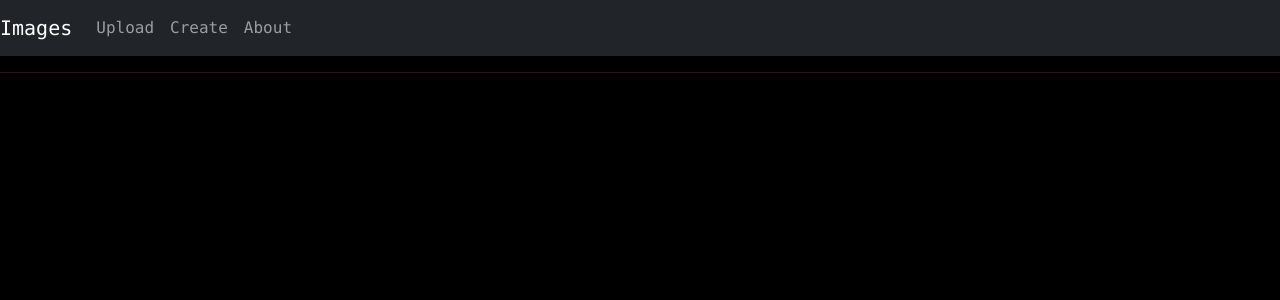
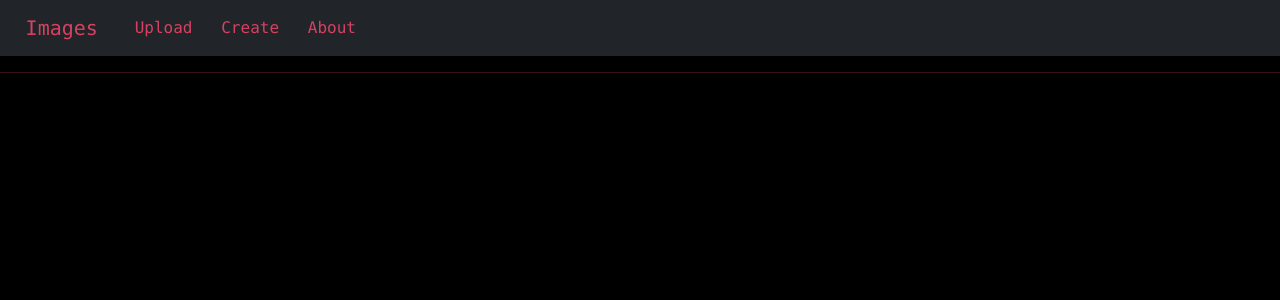
Before and after one commit to ferbcn/Flask-DallE, a Flask app: page / in a window 1280 px wide. Shown: the top 300 px of the page. Run offline with Flask 2, Linux system fonts and the light colour scheme; data that the repository does not hold is empty.

Commit message:
navbar color

```diff
--- a/static/css/stylesheet.css
+++ b/static/css/stylesheet.css
@@ -17,6 +17,16 @@ a:hover {
     padding: 10px;
     background-color: #black;
     text-align: center;
+}
+
+.navbar-brand {
+    margin-left: 2vw;
+    color: #d64161;
+}
+
+.nav-link {
+    margin-left: 1vw;
+    color: #d64161;
 }
 
 .alert {
```
